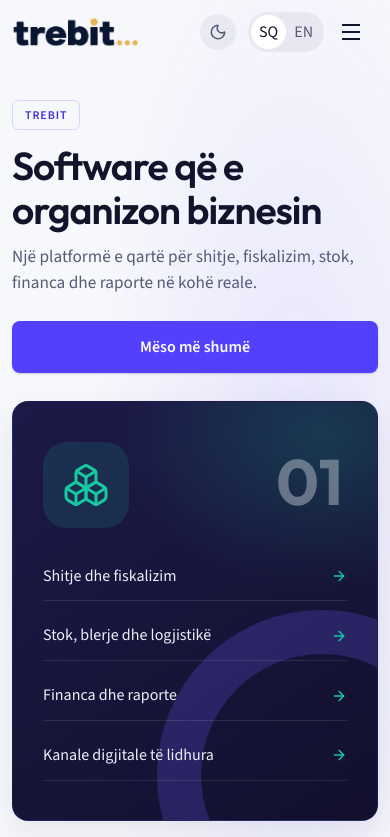
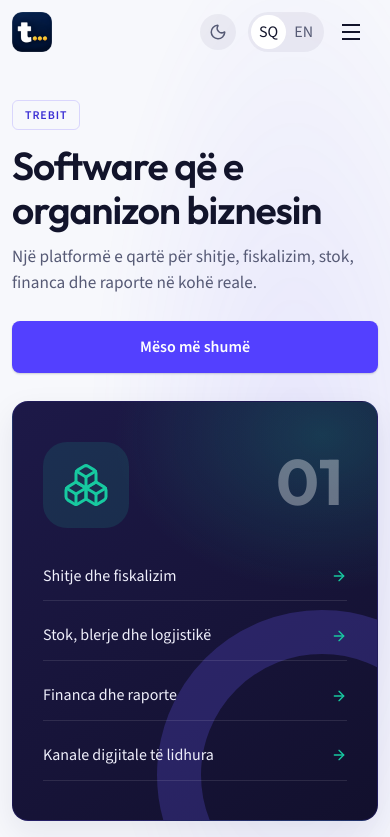
Before and after one commit to olisafetahu/Trebit, a React (Vite) app: page / in a window 390 px wide. Shown: the top 837 px of the page. Built offline with nearby package versions, Linux system fonts and the light colour scheme.

Commit message:
Use app icon as header logo; light browser theme-color
Co-Authored-By: Claude Sonnet 5.5 <noreply@anthropic.com>

```diff
--- a/index.html
+++ b/index.html
@@ -22,7 +22,7 @@
       name="keywords"
       content="softuer për biznes, program për biznes, program për shitje, fiskalizim Kosovë, menaxhim stoku, program për market, program për farmaci, POS Kosovë, softuer për shitje, menaxhim biznesi, softuer biznesi Kosovë"
     />
-    <meta name="theme-color" content="#16123A" />
+    <meta name="theme-color" content="#f7f8fc" />
     <meta property="og:title" content="Trebit – Softuer modern për menaxhimin e biznesit" />
     <meta
       property="og:description"
--- a/src/components/Logo.tsx
+++ b/src/components/Logo.tsx
@@ -3,10 +3,18 @@ type LogoProps = {
 }
 
 export function Logo({ onDark }: LogoProps) {
+  // Header uses the app icon; the footer keeps the full white wordmark
+  if (!onDark) {
+    return (
+      <a href="/" className="logo" aria-label="Trebit">
+        <img src="/favicon.png" alt="Trebit" className="logo-icon" width="256" height="256" />
+      </a>
+    )
+  }
+
   return (
-    <a href="/" className={`logo ${onDark ? "logo--on-dark" : ""}`} aria-label="Trebit">
-      <img src="/trebit-wordmark-dark.png" alt="Trebit" className="logo-img logo-img--for-light" width="1087" height="257" />
-      <img src="/trebit-wordmark-light.png" alt="" aria-hidden="true" className="logo-img logo-img--for-dark" width="1087" height="257" />
+    <a href="/" className="logo logo--on-dark" aria-label="Trebit">
+      <img src="/trebit-wordmark-light.png" alt="Trebit" className="logo-img" width="1087" height="257" />
     </a>
   )
 }
--- a/src/index.css
+++ b/src/index.css
@@ -3107,3 +3107,13 @@ a.hardware-product-card:hover {
   .visual--md { min-height: 140px; }
   .service-facts { margin-bottom: 36px; }
 }
+
+/* Header logo: app icon */
+.logo-icon {
+  width: 44px;
+  height: 44px;
+}
+
+@media (max-width: 800px) {
+  .logo-icon { width: 40px; height: 40px; }
+}
```
